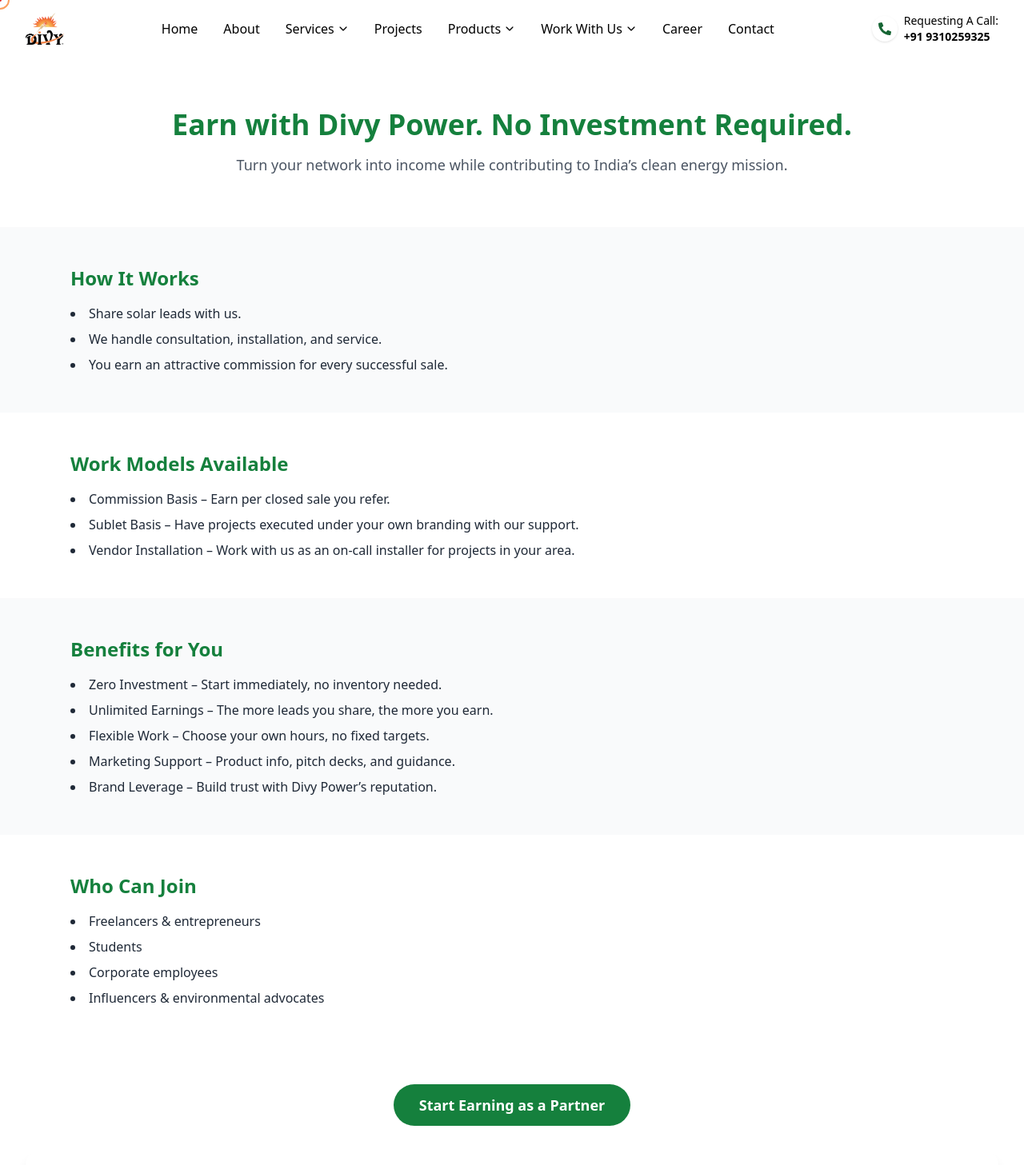
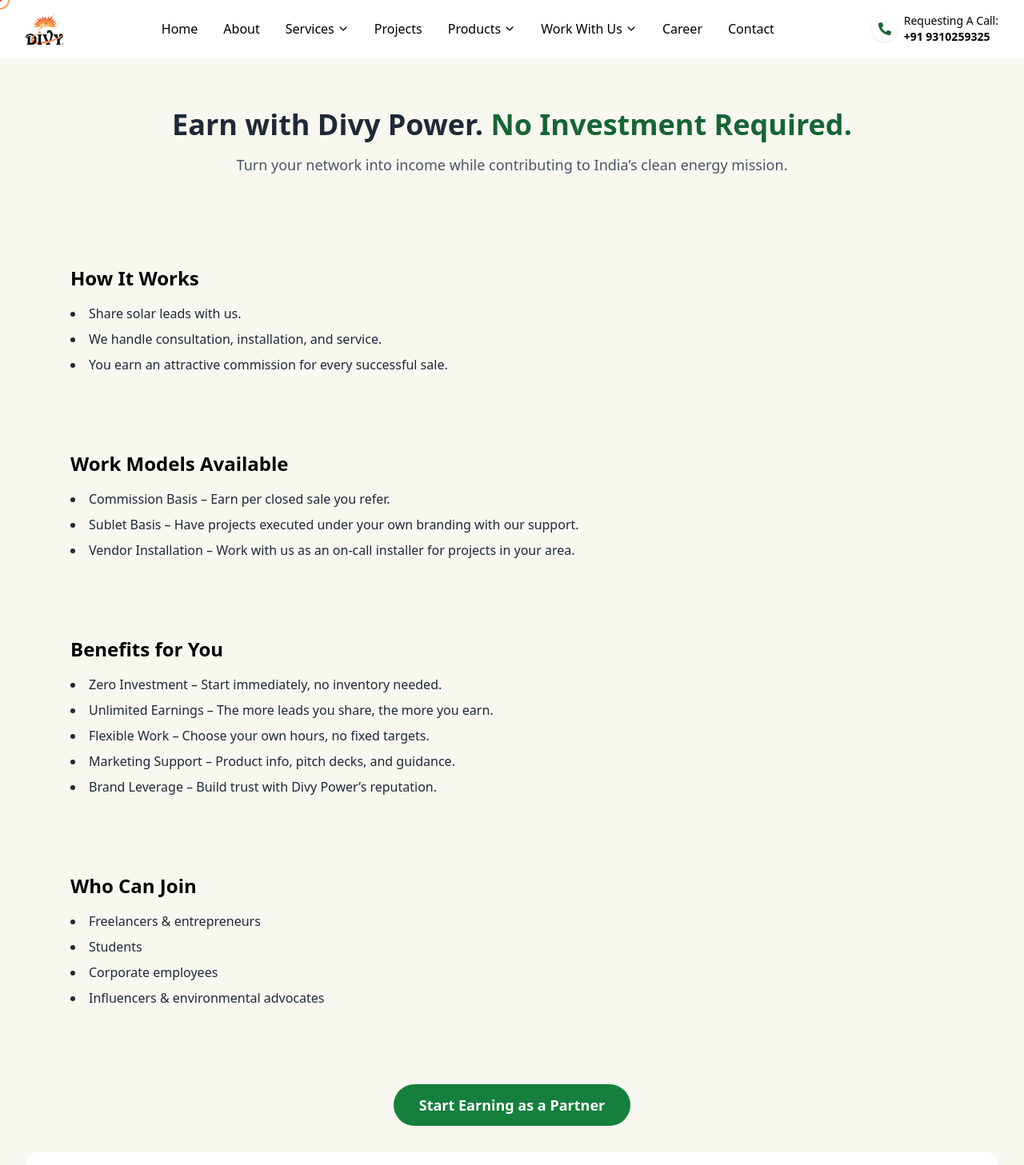
Before and after one commit to vanshika8484/Solar_web, a React (Vite) app: page /become-partner in a window 1280 px wide. Shown: the top 1457 px of the page at 80% size. Built offline with nearby package versions, Linux system fonts and the light colour scheme; a web font is replaced by a local one.

Commit message:
Update BecomeOurIndividualPartner.jsx

```diff
--- a/src/components/BecomeOurIndividualPartner.jsx
+++ b/src/components/BecomeOurIndividualPartner.jsx
@@ -4,16 +4,16 @@ import Footer from "./Footer";
 
 const BecomeOurIndividualPartner = () => {
   return (
-    <div className="bg-white text-gray-800">
+    <div className="bg-[#f8f7f0] text-gray-800">
       {/* Hero Section */}
       <section className="max-w-6xl mx-auto px-6 py-16 text-center">
         <motion.h1
           initial={{ opacity: 0, y: -20 }}
           animate={{ opacity: 1, y: 0 }}
           transition={{ duration: 0.6 }}
-          className="text-4xl font-bold text-green-700"
+          className="text-4xl font-bold text-gray-800"
         >
-          Earn with Divy Power. No Investment Required.
+          Earn with Divy Power. <span className=" text-green-800">No Investment Required.</span>
         </motion.h1>
         <p className="mt-4 text-lg text-gray-600">
           Turn your network into income while contributing to India’s clean
@@ -22,9 +22,9 @@ const BecomeOurIndividualPartner = () => {
       </section>
 
       {/* How It Works */}
-      <section className="bg-gray-50 py-12">
+      <section className="bg-[#f8f7f0] py-12">
         <div className="max-w-6xl mx-auto px-6">
-          <h2 className="text-2xl font-bold mb-4 text-green-700">
+          <h2 className="text-2xl font-bold mb-4 text-black">
             How It Works
           </h2>
           <ul className="list-disc list-inside space-y-2">
@@ -37,7 +37,7 @@ const BecomeOurIndividualPartner = () => {
 
       {/* Work Models */}
       <section className="py-12 max-w-6xl mx-auto px-6">
-        <h2 className="text-2xl font-bold mb-4 text-green-700">
+        <h2 className="text-2xl font-bold mb-4 text-black">
           Work Models Available
         </h2>
         <ul className="list-disc list-inside space-y-2">
@@ -54,9 +54,9 @@ const BecomeOurIndividualPartner = () => {
       </section>
 
       {/* Benefits */}
-      <section className="bg-gray-50 py-12">
+      <section className="bg-[#f8f7f0] py-12">
         <div className="max-w-6xl mx-auto px-6">
-          <h2 className="text-2xl font-bold mb-4 text-green-700">
+          <h2 className="text-2xl font-bold mb-4 text-black">
             Benefits for You
           </h2>
           <ul className="list-disc list-inside space-y-2">
@@ -71,7 +71,7 @@ const BecomeOurIndividualPartner = () => {
 
       {/* Who Can Join */}
       <section className="py-12 max-w-6xl mx-auto px-6">
-        <h2 className="text-2xl font-bold mb-4 text-green-700">
+        <h2 className="text-2xl font-bold mb-4 text-black">
           Who Can Join
         </h2>
         <ul className="list-disc list-inside space-y-2">
```
